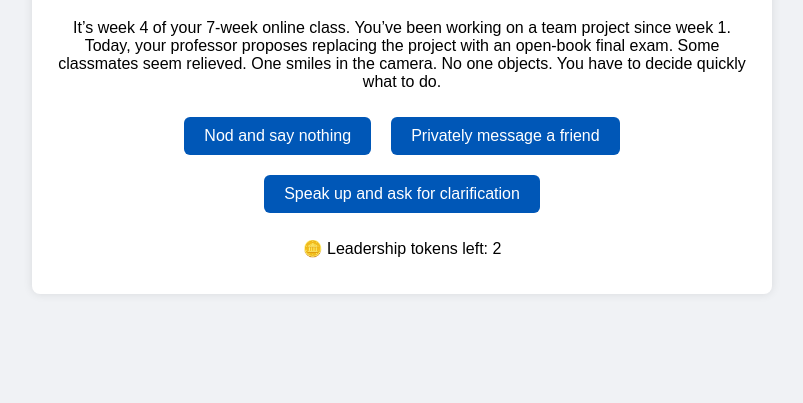
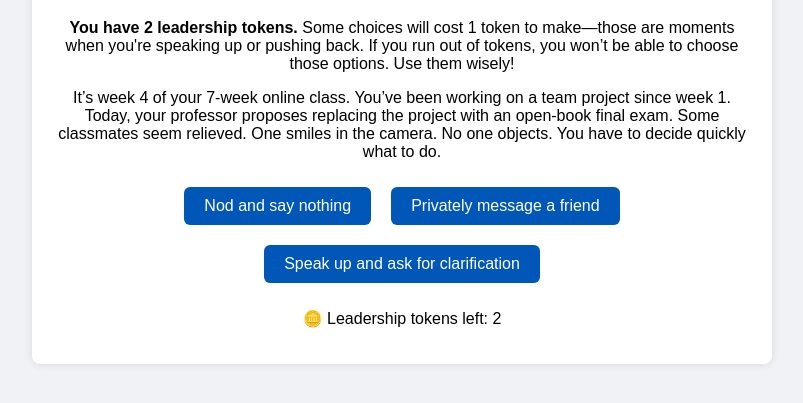
Before and after one commit to drwildermuth/the_project, a plain HTML site: page index.html in a window 1280 px wide. Shown: the part 121-524 px from the top of the page, without its empty margins (238-1041 px from the left). Drawn offline with Linux system fonts and the light colour scheme.

Commit message:
Update index.html

```diff
--- a/index.html
+++ b/index.html
@@ -44,7 +44,8 @@
 <body>
 
 <div id="story">
-  <h1>The Project</h1>
+  <h1>The Project</h1><p><strong>You have 2 leadership tokens.</strong> Some choices will cost 1 token to make—those are moments when you're speaking up or pushing back. If you run out of tokens, you won’t be able to choose those options. Use them wisely!</p>
+
   <p id="text">It’s week 4 of your 7-week online class. You’ve been working on a team project since week 1. Today, your professor proposes replacing the project with an open-book final exam. Some classmates seem relieved. One smiles in the camera. No one objects. You have to decide quickly what to do.</p>
   <div id="choices"></div>
   <p id="tokens"></p>
```
